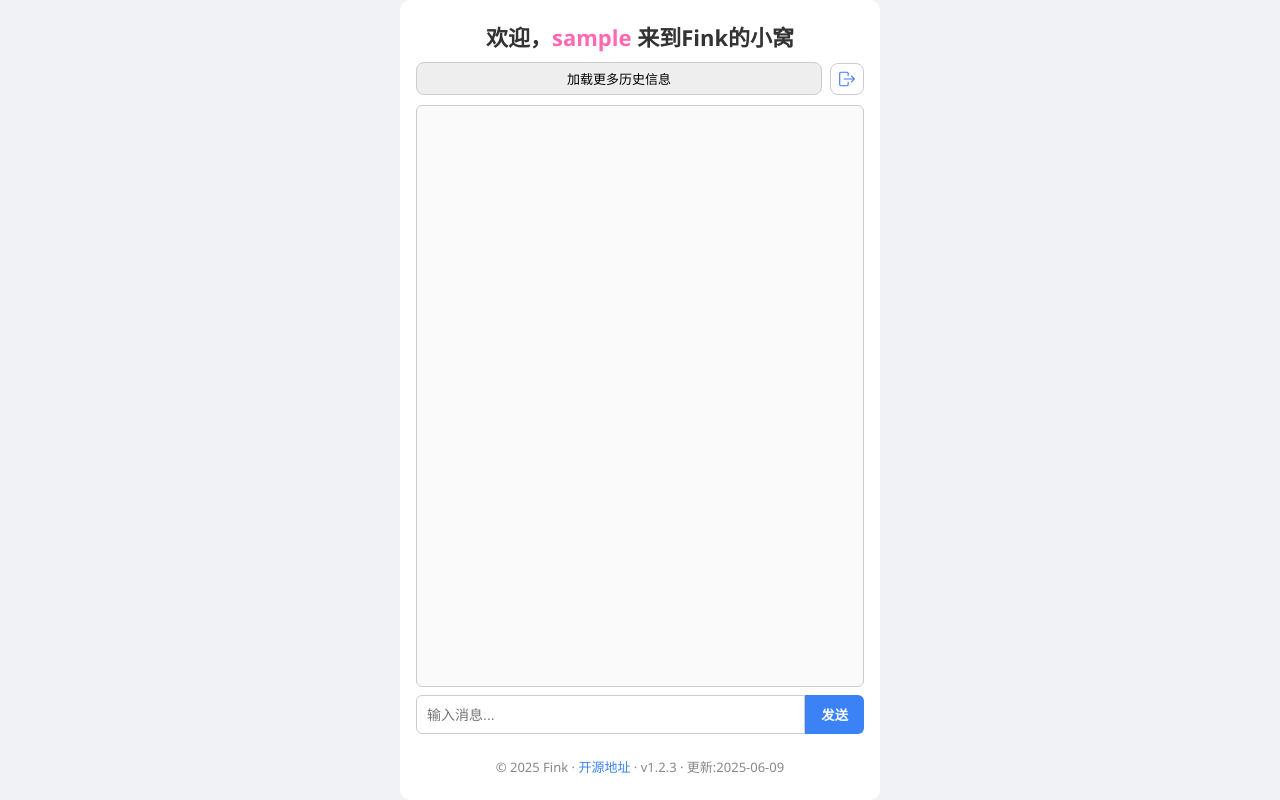
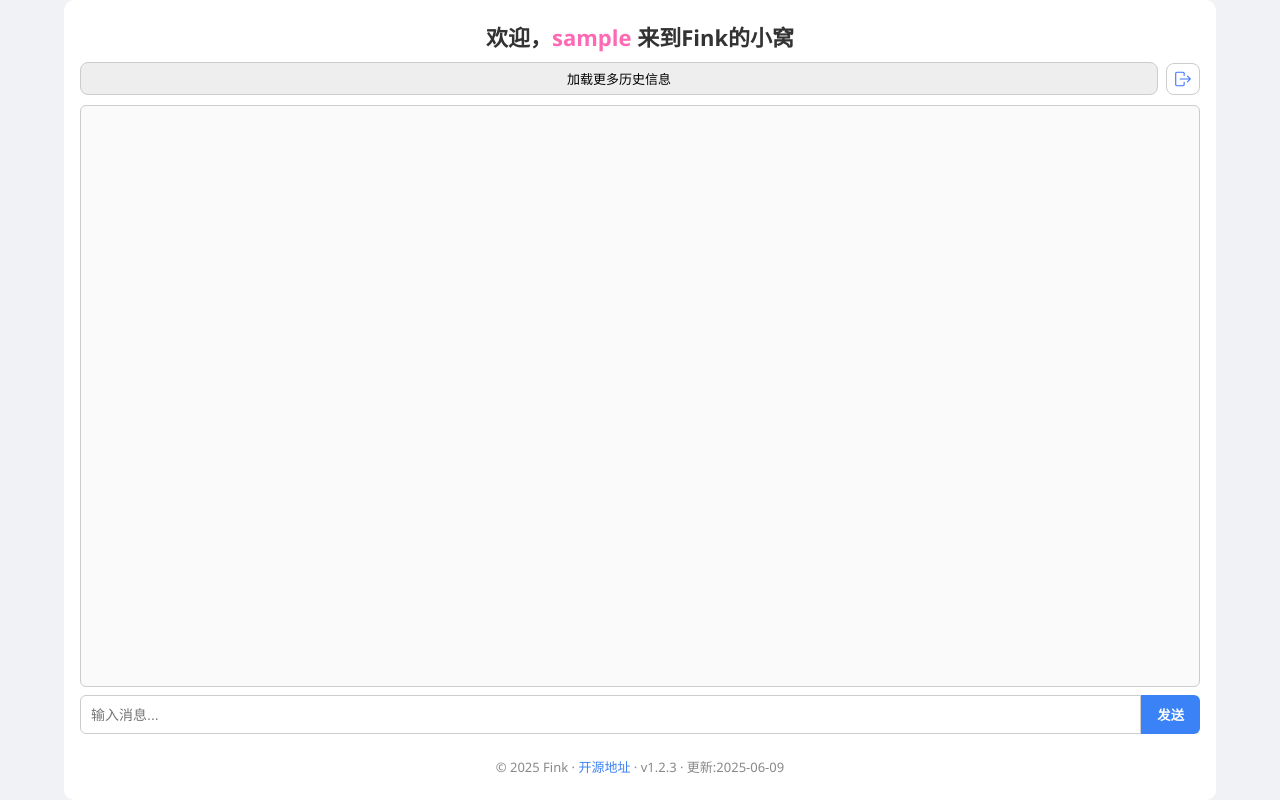
Before and after one commit to finkkk/fink_chat, a Flask app: page /home in a window 1280 px wide. Run offline with Flask 3, Linux system fonts and the light colour scheme; the visitor is signed in with stand-in values (Sample User, id 1); some libraries are stand-ins or nearby versions.

Commit message:
前端美化

```diff
--- a/templates/home.html
+++ b/templates/home.html
@@ -35,7 +35,7 @@
 
       .container {
         width: 100%;
-        max-width: 480px;
+        max-width: 90vw;
         margin: 0 auto;
         min-height: 100vh;
         padding: 20px 16px 12px;
```
